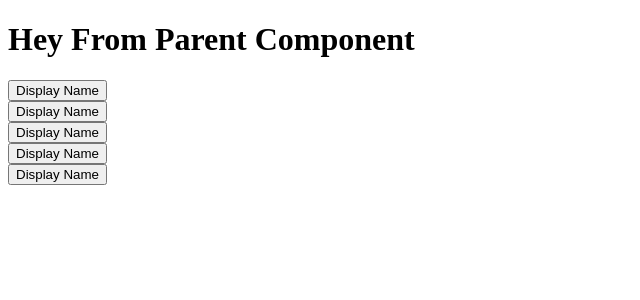
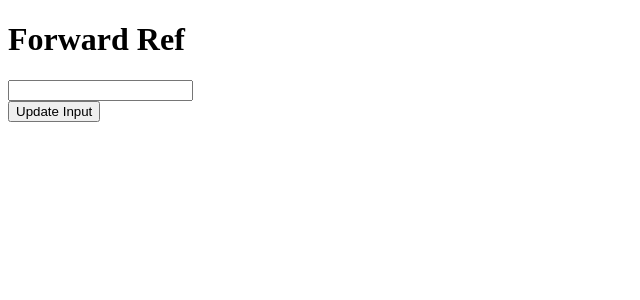
Before and after one commit to saeedali780/learn-react, a React (Vite) app: page / in a window 1280 px wide. Shown: the top 300 px of the page, without its empty margins (0-640 px from the left). Built offline with nearby package versions, Linux system fonts and the light colour scheme.

Commit message:
Forward Ref in react 18 & 19 forwardRef

```diff
--- a/src/App.jsx
+++ b/src/App.jsx
@@ -1,19 +1,21 @@
-import React from 'react';
-import MyChild from './MyChild';
-
+import React from 'react'
+import { useRef } from 'react'
+import UserInput from './UserInput';
 
 const App = () => {
- const myFun = (userName)=>{
-  alert(userName)
- }
+  const inputRef = useRef(null);
+  const updateInput = ()=>{
+   inputRef.current.value = 1000;
+   inputRef.current.focus();
+   inputRef.current.style.color="red";
+
+  }
+
   return (
     <div>
-      <h1>Hey From Parent Component</h1>
-    <MyChild myFun={myFun} myName="Muhammad " />
-    <MyChild myFun={myFun} myName=" Ali" />
-    <MyChild myFun={myFun} myName="Khan" />
-    <MyChild myFun={myFun} myName="Boss" />
-    <MyChild myFun={myFun} myName="Haider Ali" />
+      <h1>Forward Ref</h1>
+      <UserInput ref={inputRef}/>
+      <button onClick={updateInput}>Update Input</button>
     </div>
   )
 }
--- /dev/null
+++ b/src/UserInput.jsx
@@ -0,0 +1,23 @@
+// import React, { forwardRef } from 'react';
+
+// const UserInput = (props,ref) => {
+//   return (
+//     <div>
+//            <input type="text" ref={ref} />
+//     </div>
+//   )
+// }
+
+// export default forwardRef(UserInput)
+
+import React from 'react';
+
+const UserInput = (props) => {
+  return (
+    <div>
+    <input type="text" ref={props.ref}/>
+    </div>
+  )
+}
+
+export default UserInput
```
